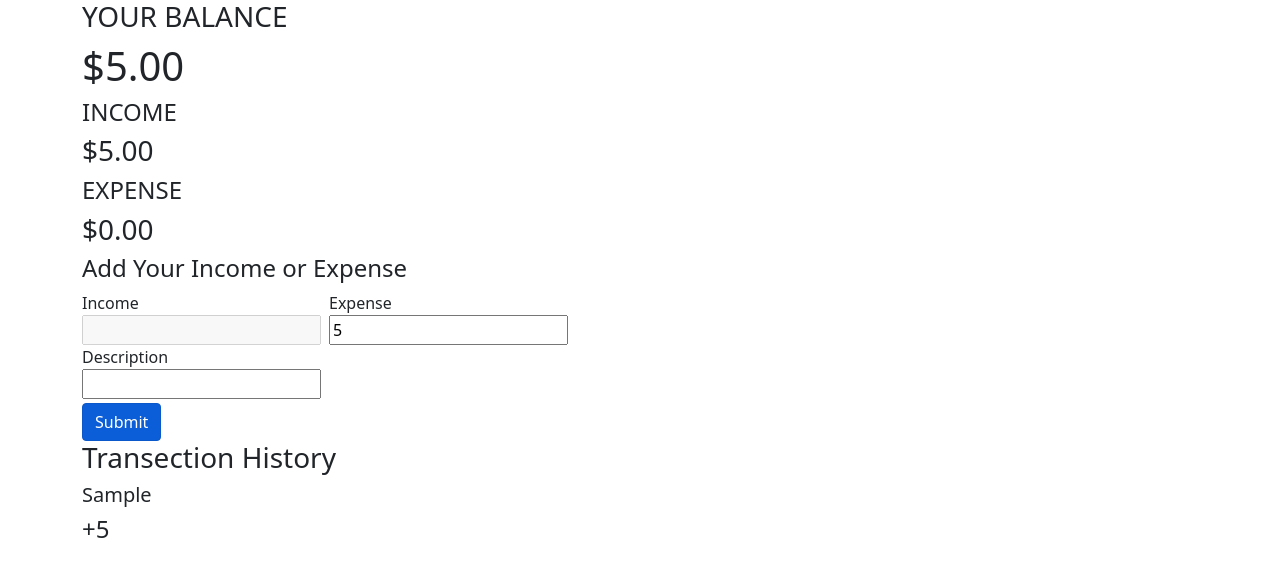
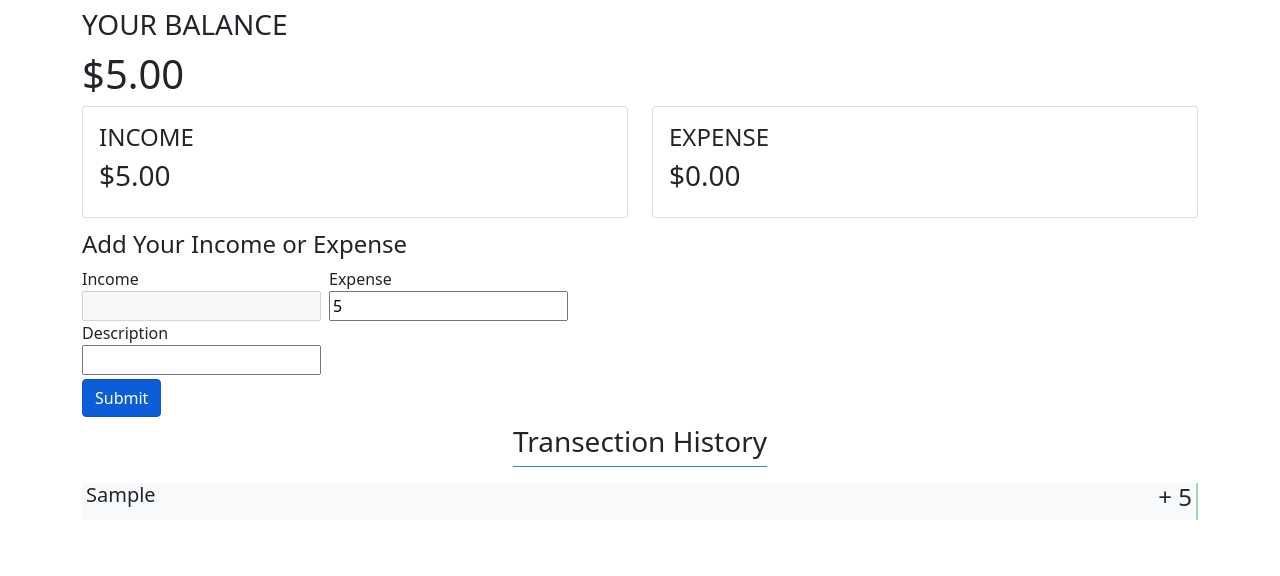
Before and after one commit to yeasir99/expense-tracker, a React (Create React App) app: page / in a window 1280 px wide. Both pictures are taken after typing "5", "5", "Sample" into the empty fields and a click on the input 121 px from the left and 422 px from the top of the page. Shown: the top 576 px of the page. Built offline with nearby package versions, Linux system fonts and the light colour scheme; the HTML template or start-up script is replaced by a standard one.

Commit message:
update remove transection

```diff
--- a/package.json
+++ b/package.json
@@ -11,6 +11,7 @@
     "react-dom": "^16.13.1",
     "react-scripts": "3.4.1",
     "react-toastify": "^6.0.5",
+    "react-transition-group": "^4.4.1",
     "uuid": "^8.1.0"
   },
   "scripts": {
--- a/src/App.css
+++ b/src/App.css
@@ -1,16 +1,46 @@
 /* Chrome, Safari, Edge, Opera */
 input::-webkit-outer-spin-button,
 input::-webkit-inner-spin-button {
-    -webkit-appearance: none;
-    margin: 0;
+  -webkit-appearance: none;
+  margin: 0;
 }
 
 /* Firefox */
-input[type=number] {
-    -moz-appearance: textfield;
+input[type="number"] {
+  -moz-appearance: textfield;
 }
 
 input[type="submit"]:active,
 input[type="submit"]:focus {
-    box-shadow: none;
+  box-shadow: none;
 }
+.removebtn {
+  transform: translateX(102%);
+  border: none;
+  display: none;
+  color: #fff;
+}
+.showbutton {
+  transform: translateX(-0%);
+  display: inline-block;
+}
+
+/* REACT TRANSITION GROUP */
+.remove-btn {
+  margin-right: 0.5rem;
+}
+
+.item-enter {
+  opacity: 0;
+}
+.item-enter-active {
+  opacity: 1;
+  transition: opacity 500ms ease-in;
+}
+.item-exit {
+  opacity: 1;
+}
+.item-exit-active {
+  opacity: 0;
+  transition: opacity 500ms ease-in;
+}
--- a/src/components/Result.js
+++ b/src/components/Result.js
@@ -3,17 +3,26 @@ import trackerContext from "../conetx/trackerContext";
 const Result = () => {
   const { balance, income, expense } = useContext(trackerContext);
   return (
-    <div>
+    <div className="my-2">
       <h3>YOUR BALANCE</h3>
       <h1>${balance.toFixed(2)}</h1>
-      <div>
-        <div>
-          <h4>INCOME</h4>
-          <h3>${income.toFixed(2)}</h3>
+      <div className="row">
+        <div className="col-sm-6 mb-1">
+          <div className="card">
+            <div className="card-body">
+              <h4>INCOME</h4>
+              <h3>${income.toFixed(2)}</h3>
+            </div>
+          </div>
         </div>
-        <div>
-          <h4>EXPENSE</h4>
-          <h3>${expense.toFixed(2)}</h3>
+
+        <div className="col-sm-6">
+          <div className="card">
+            <div className="card-body">
+              <h4>EXPENSE</h4>
+              <h3>${expense.toFixed(2)}</h3>
+            </div>
+          </div>
         </div>
       </div>
     </div>
--- /dev/null
+++ b/src/components/SingleTrans.js
@@ -0,0 +1,40 @@
+import React, { useState, useContext } from "react";
+import trackerContext from "../conetx/trackerContext";
+
+const SingleTrans = ({ trans }) => {
+  const { removeTransection } = useContext(trackerContext);
+  const [remove, setRemove] = useState();
+  return (
+    <div
+      className="d-flex justify-content-between my-2"
+      style={
+        trans.type === "income"
+          ? { borderRight: "2px solid #9bdeac" }
+          : { borderRight: "2px solid #c70039" }
+      }
+      onMouseEnter={() => setRemove(true)}
+      onMouseLeave={() => setRemove(false)}
+    >
+      <h5 className="mx-1">{trans.desc}</h5>
+      <div className="d-flex">
+        <h4 className="mx-1">
+          {trans.type === "income" ? <span>+</span> : <span>-</span>}{" "}
+          {trans.amount}
+        </h4>
+        <button
+          className={`removebtn ${remove ? "showbutton" : ""}`}
+          style={
+            trans.type === "income"
+              ? { backgroundColor: "#9bdeac" }
+              : { backgroundColor: "#c70039" }
+          }
+          onClick={() => removeTransection(trans.id)}
+        >
+          Remove
+        </button>
+      </div>
+    </div>
+  );
+};
+
+export default SingleTrans;
--- a/src/components/Transection.js
+++ b/src/components/Transection.js
@@ -1,23 +1,32 @@
 import React, { useContext } from "react";
 import trackerContext from "../conetx/trackerContext";
+import SingleTrans from "./SingleTrans";
+import { CSSTransition, TransitionGroup } from "react-transition-group";
 
 const Transection = () => {
   const { transections } = useContext(trackerContext);
-  //amount, desc, type
   return (
     <div>
-      <h3>Transection History</h3>
-      {transections.map((trans) => (
-        <div key={trans.id}>
-          <div>
-            <h5>{trans.desc}</h5>
-            <h4>
-              {trans.type === "income" ? <span>+</span> : <span>-</span>}
-              {trans.amount}
-            </h4>
-          </div>
-        </div>
-      ))}
+      <div className="text-center">
+        <h3
+          className="d-inline-block py-2"
+          style={{
+            borderBottom: "1px solid #0e9aa7",
+          }}
+        >
+          Transection History
+        </h3>
+      </div>
+      <TransitionGroup>
+        {transections.length !== 0 &&
+          transections.map((trans) => (
+            <CSSTransition key={trans.id} timeout={500} classNames="item">
+              <div className="bg-light">
+                <SingleTrans trans={trans} />
+              </div>
+            </CSSTransition>
+          ))}
+      </TransitionGroup>
     </div>
   );
 };
--- a/src/conetx/TracketState.js
+++ b/src/conetx/TracketState.js
@@ -13,8 +13,13 @@ const TrackerState = ({ children }) => {
   const [state, dispatch] = useReducer(reducer, initialState);
   const { transections, income, expense, balance } = state;
 
+  // Add transection
+
   const addTransection = (detail) =>
     dispatch({ type: mode.ADD_TRANSECTION, payload: detail });
+
+  // Count Balance
+
   const countBalance = () => {
     let earn = 0;
     let spend = 0;
@@ -31,6 +36,10 @@ const TrackerState = ({ children }) => {
     });
   };
 
+  //remove transection
+  const removeTransection = (id) =>
+    dispatch({ type: mode.REMOVE_TRANSECTION, payload: id });
+
   return (
     <trackerContext.Provider
       value={{
@@ -40,6 +49,7 @@ const TrackerState = ({ children }) => {
         transections,
         addTransection,
         countBalance,
+        removeTransection,
       }}
     >
       {children}
--- a/src/conetx/actions.js
+++ b/src/conetx/actions.js
@@ -1,2 +1,3 @@
 export const ADD_TRANSECTION = "ADD_TRANSECTION";
 export const COUNT_BALANCE = "COUNT_BALANCE";
+export const REMOVE_TRANSECTION = "REMOVE_TRANSECTION";
--- a/src/conetx/reducer.js
+++ b/src/conetx/reducer.js
@@ -13,7 +13,12 @@ export default (state, action) => {
           expense: action.payload.spend,
           balance: action.payload.remain
       }
-      default:
-        return state;
+      case mode.REMOVE_TRANSECTION:
+        return {
+          ...state,
+          transections: state.transections.filter(trans => trans.id !== action.payload)
+        }
+        default:
+          return state;
   }
 };
```
Also changed, not shown: 1 other file (tests, documents, lock files or other folders).
